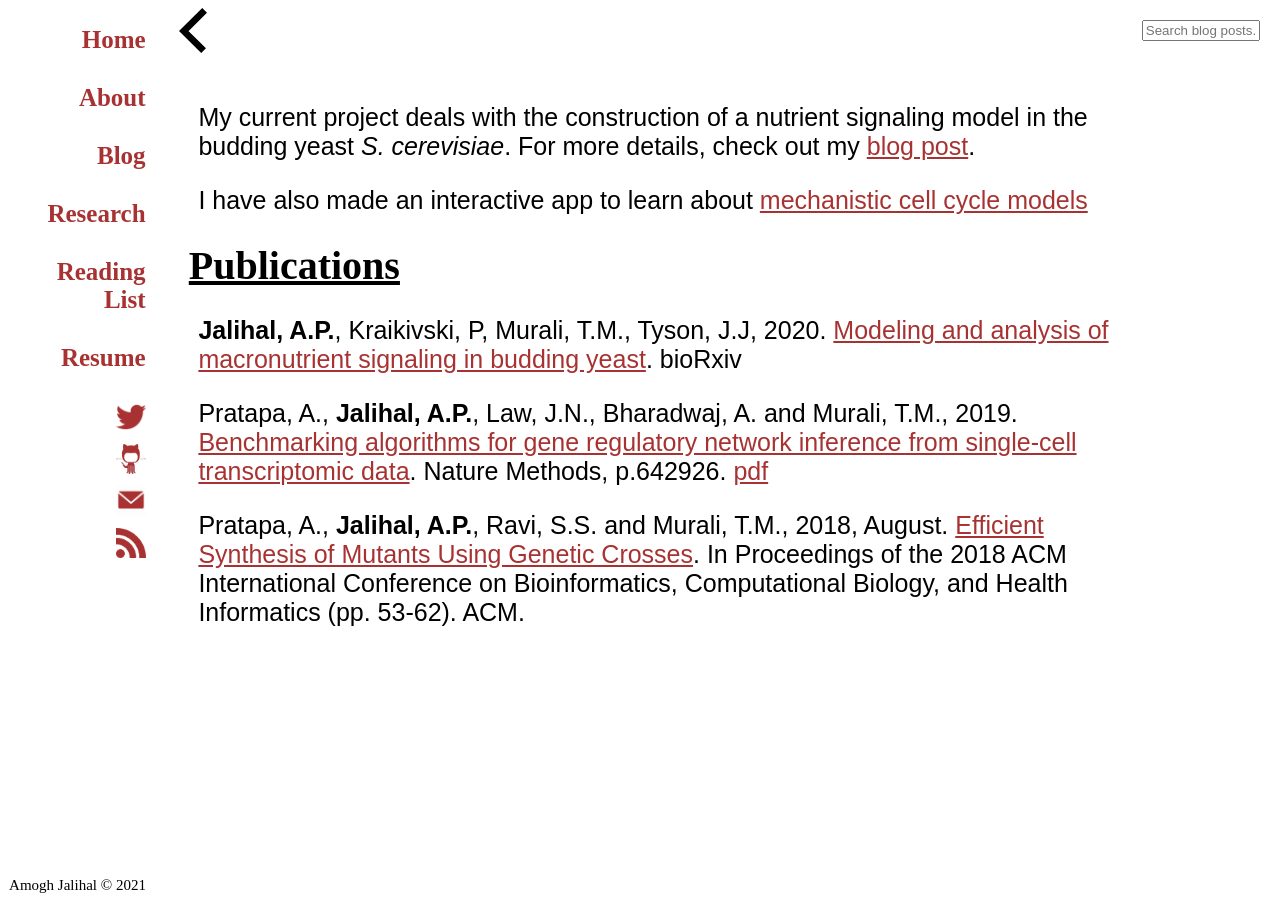
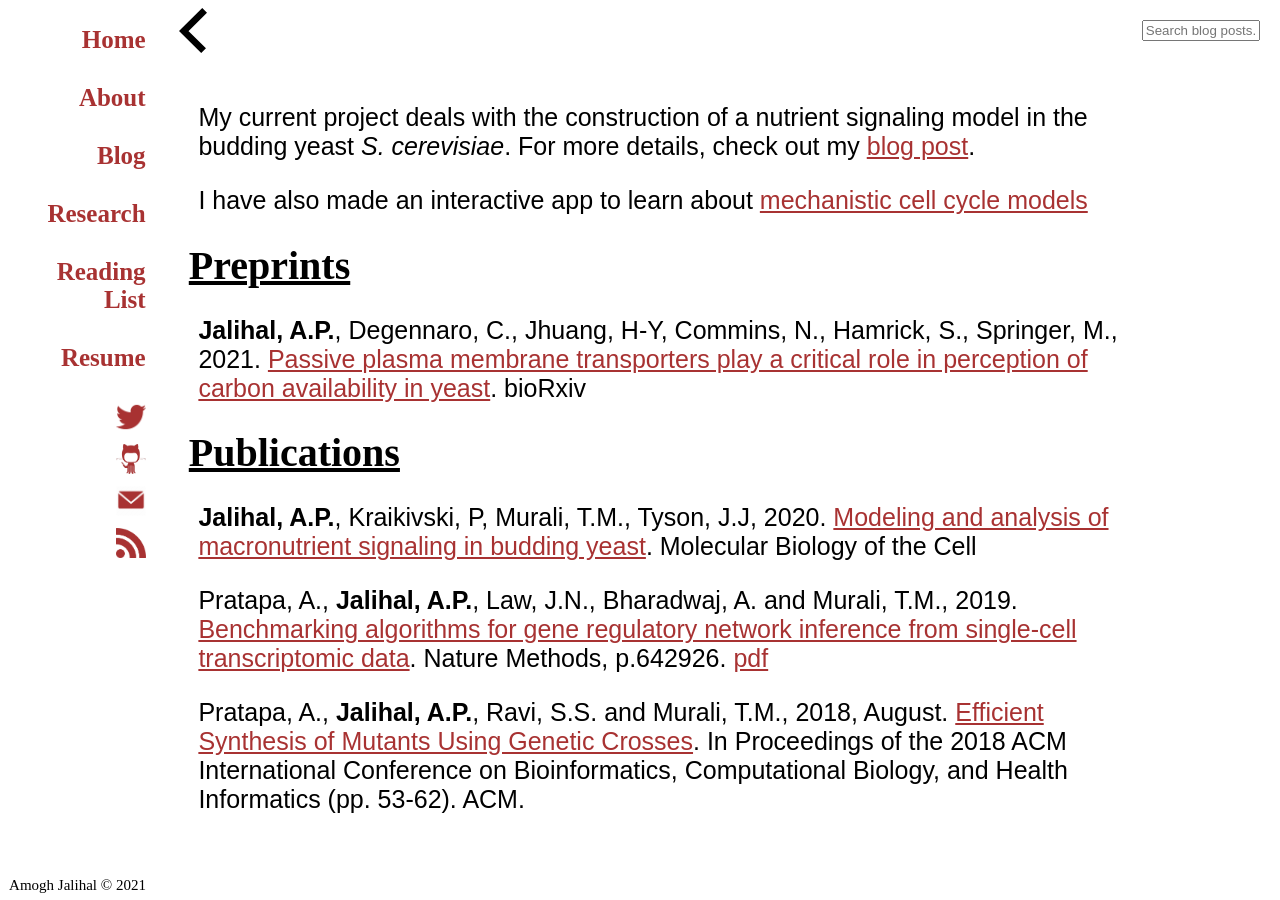
Before and after one commit to amoghpj/amoghpj.github.io, a Jekyll site: the page built from research.md, in a window 1280 px wide. Built offline with Jekyll 4.4.1, drawn with Linux system fonts in a browser that asks for light colours; comment, search, counter and statistics services are not loaded.

Commit message:
Update CV and papers

```diff
--- a/research.md
+++ b/research.md
@@ -7,9 +7,14 @@ budding yeast *S. cerevisiae*. For more details, check out my [blog post](/2017/
 
 I have also made an interactive app to learn about [mechanistic cell cycle models](http://cellcyclemodels.herokuapp.com)
 
+# Preprints
+**Jalihal, A.P.**, Degennaro, C., Jhuang, H-Y, Commins, N., Hamrick, S., Springer, M., 2021.
+[Passive plasma membrane transporters play a critical role in
+perception of carbon availability in yeast](). bioRxiv
+
 # Publications
 
-**Jalihal, A.P.**, Kraikivski, P, Murali, T.M., Tyson, J.J, 2020. [Modeling and analysis of macronutrient signaling in budding yeast](https://www.biorxiv.org/content/10.1101/2020.02.15.950881v1). bioRxiv
+**Jalihal, A.P.**, Kraikivski, P, Murali, T.M., Tyson, J.J, 2020. [Modeling and analysis of macronutrient signaling in budding yeast](https://www.molbiolcell.org/doi/10.1091/mbc.E20-02-0117). Molecular Biology of the Cell
 
 Pratapa, A., **Jalihal, A.P.**, Law, J.N., Bharadwaj, A. and Murali, T.M., 2019. [Benchmarking algorithms for gene regulatory network inference from single-cell transcriptomic data](https://www.nature.com/articles/s41592-019-0690-6). Nature Methods, p.642926. [pdf](/assets/papers/2020_natmet_pratapa_benchmarking_inference.pdf)
 
```
Also changed, not shown: 4 other files.
